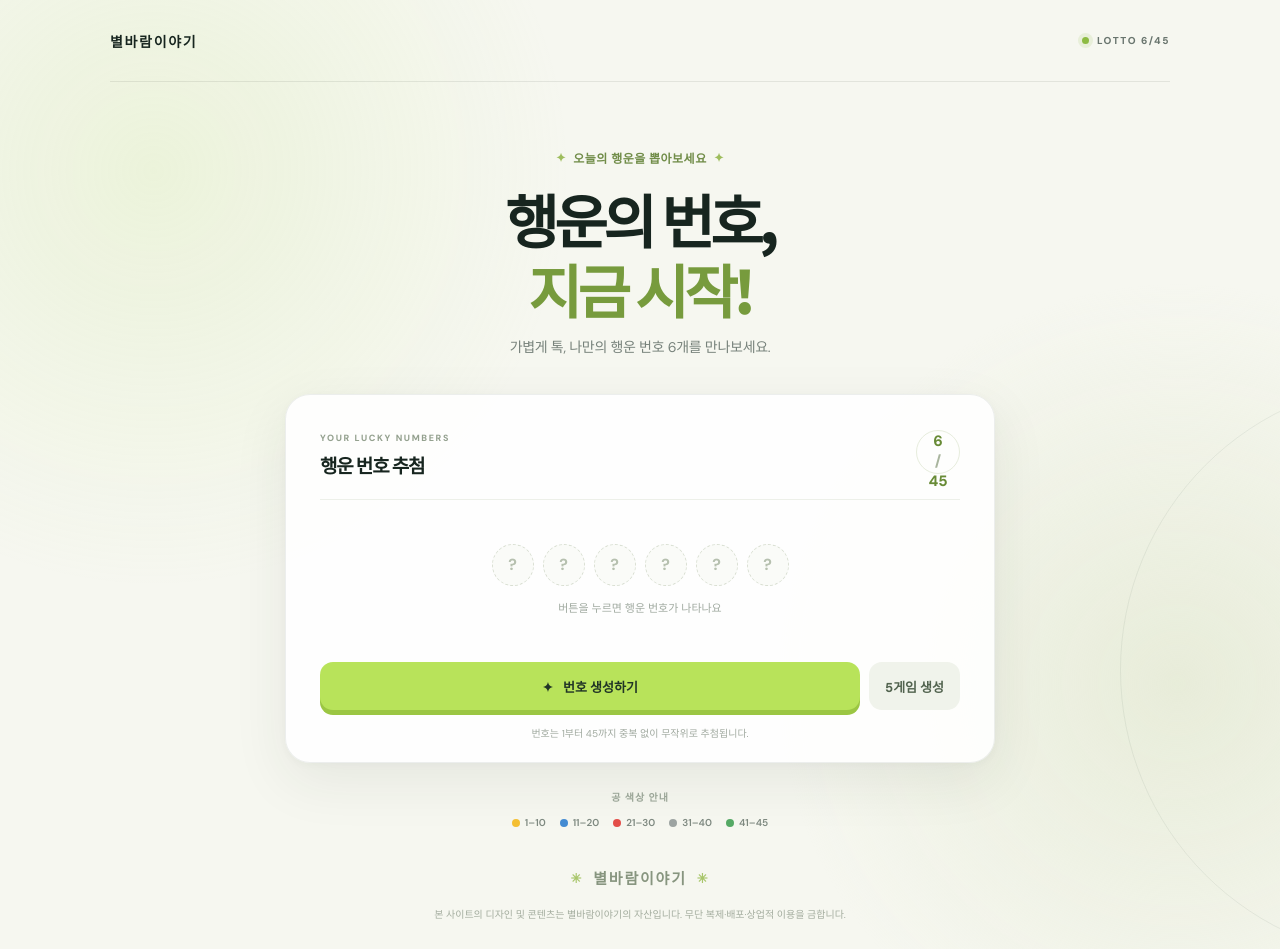
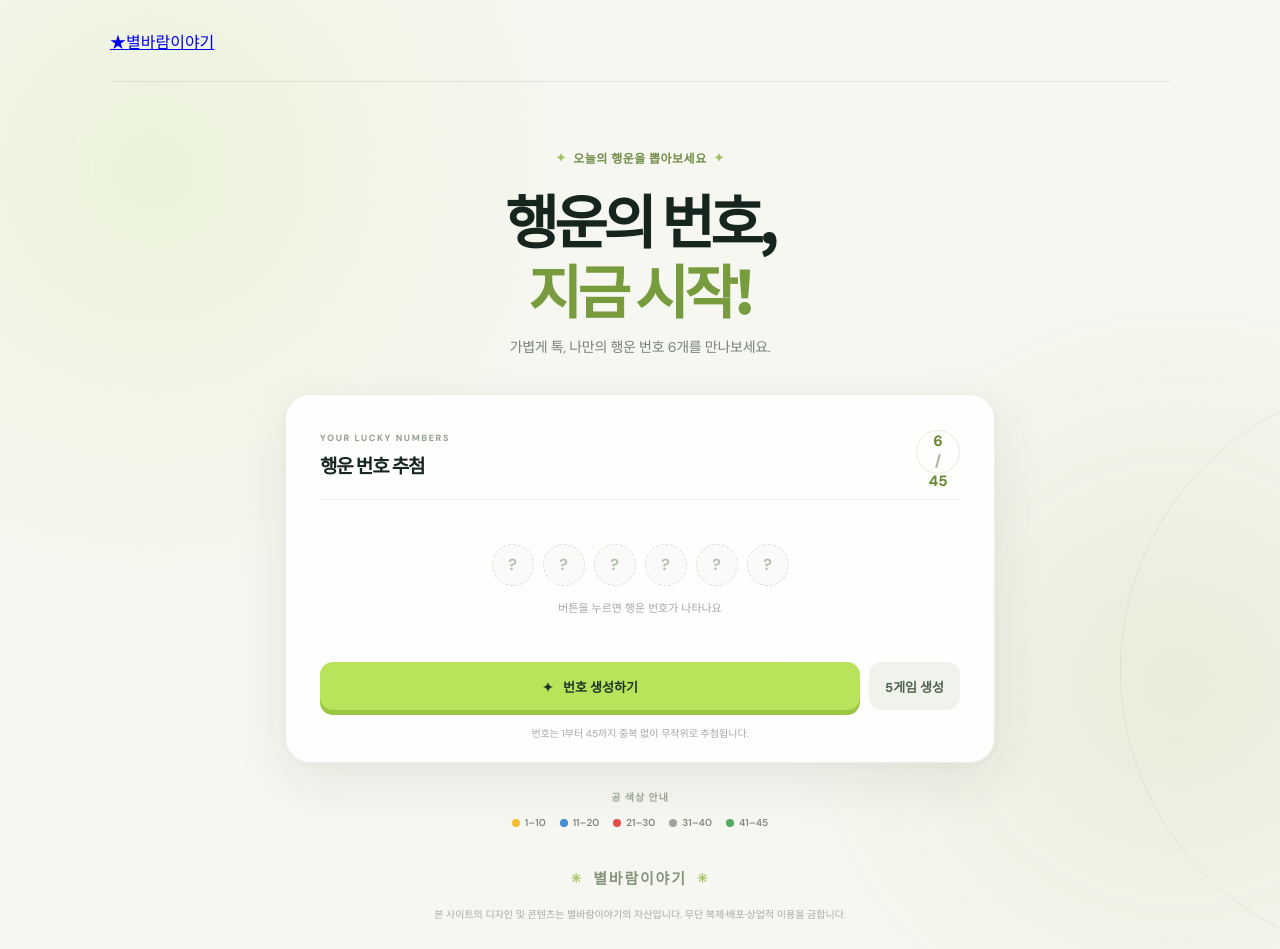
Before and after one commit to agatora/lotto-game, a React (Create React App) app: page / in a window 1280 px wide. Built offline with nearby package versions, Linux system fonts and the light colour scheme.

Commit message:
Update App.tsx

```diff
--- a/src/App.tsx
+++ b/src/App.tsx
@@ -52,11 +52,15 @@ function App() {
     <main className="page-shell">
       <div className="ambient ambient-two" />
       <header className="topbar">
-        <a className="brand" href="./" aria-label="별바람이야기 홈">
-
-          <span>별바람이야기</span>
-        </a>
-        <span className="top-tag"><span className="live-dot" /> LOTTO 6/45</span>
+        <a
+  className="brand-link"
+  href="https://smartstore.naver.com/byeolbaram"
+  target="_blank"
+  rel="noopener noreferrer"
+>
+  <span className="brand-star">★</span>
+  <span>별바람이야기</span>
+</a>
       </header>
 
       <section className="hero">
```
